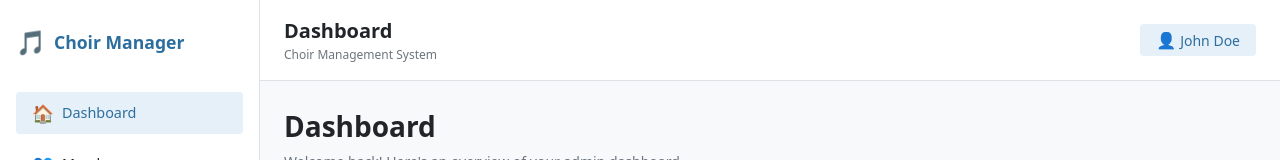
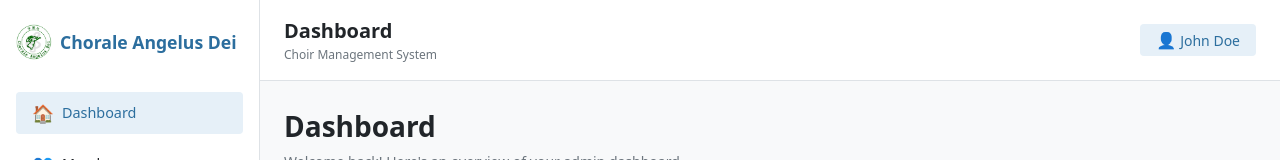
Before and after one commit to Joyeuxe-25/choir-management, a Next.js app: page /dashboard in a window 1280 px wide. Shown: the top 160 px of the page. Built offline with nearby package versions, Linux system fonts and the light colour scheme.

Commit message:
rebrand to Chorale Angelus Dei with logo and favicon

```diff
--- a/app/layout.tsx
+++ b/app/layout.tsx
@@ -3,8 +3,11 @@ import '../styles/globals.css';
 import '../styles/variables.css';
 
 export const metadata: Metadata = {
-  title: 'Choir Management System',
-  description: 'Manage your choir members, attendance, songs, and meetings.',
+  title: 'Chorale Angelus Dei',
+  description: 'Choir Management System for Chorale Angelus Dei.',
+  icons: {
+    icon: '/logo.jpeg',
+  },
 };
 
 export default function RootLayout({
--- a/components/layout/Sidebar.module.css
+++ b/components/layout/Sidebar.module.css
@@ -126,3 +126,8 @@
     transform: translateX(0);
   }
 }
+.logoImage {
+  border-radius: 50%;
+  object-fit: cover;
+  flex-shrink: 0;
+}
--- a/components/layout/Sidebar.tsx
+++ b/components/layout/Sidebar.tsx
@@ -1,5 +1,6 @@
 'use client';
 import Link from 'next/link';
+import Image from 'next/image';
 import { usePathname } from 'next/navigation';
 import { useRole } from '@/context/RoleContext';
 import { getNavigationForRole } from '@/lib/navigation';
@@ -13,8 +14,14 @@ export default function Sidebar({ isOpen, onClose }: { isOpen: boolean; onClose:
   return (
     <aside className={`${styles.sidebar} ${isOpen ? styles.open : ''}`}>
       <div className={styles.logo}>
-        <span className={styles.logoIcon}>🎵</span>
-        <span className={styles.logoText}>Choir Manager</span>
+        <Image
+          src="/logo.jpeg"
+          alt="Chorale Angelus Dei"
+          width={36}
+          height={36}
+          className={styles.logoImage}
+        />
+        <span className={styles.logoText}>Chorale Angelus Dei</span>
       </div>
       <nav className={styles.nav}>
         {navItems.map((item) => (
```
Also changed, not shown: app/favicon.ico.jpeg (added), public/logo.jpeg (added).
